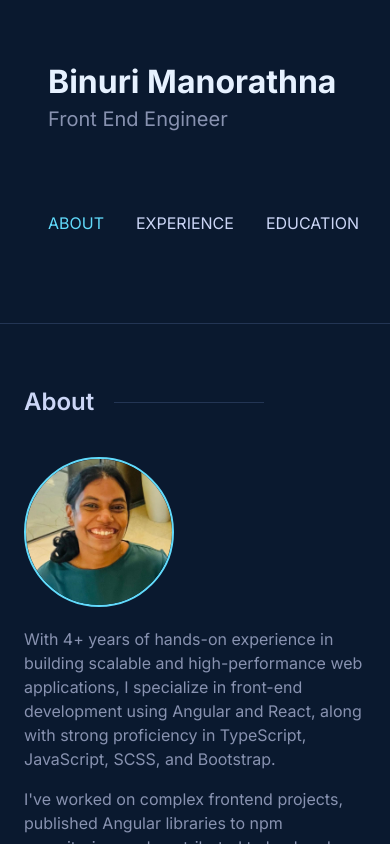
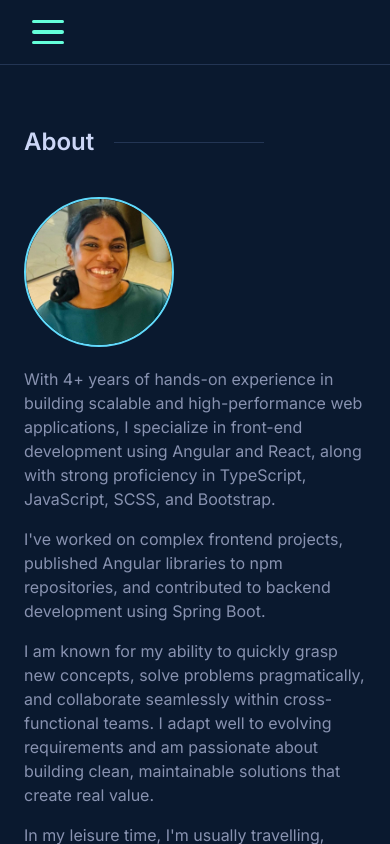
Before and after one commit to Binurim/Portfolio, a React (Create React App) app: page / in a window 390 px wide. Built offline with nearby package versions, Linux system fonts and the light colour scheme.

Commit message:
Update sidebar styles for mobile screen

```diff
--- a/src/App.css
+++ b/src/App.css
@@ -392,17 +392,117 @@ a:hover {
   width: 66.666667%;
 }
 
+.mobile-header {
+  display: none;
+}
+
+.hamburger-button {
+  display: none;
+}
+
+.mobile-overlay {
+  display: none;
+}
+
 @media (max-width: 991px) {
+  .mobile-header {
+    display: block;
+    position: fixed;
+    top: 0;
+    left: 0;
+    right: 0;
+    background-color: var(--navy);
+    border-bottom: 1px solid var(--lightest-navy);
+    z-index: 1001;
+    padding: 1rem 2rem;
+  }
+
+  .mobile-header-content {
+    display: flex;
+    justify-content: space-between;
+    align-items: center;
+  }
+
+  .hamburger-button {
+    display: flex;
+    flex-direction: column;
+    justify-content: space-around;
+    width: 2rem;
+    height: 2rem;
+    background: transparent;
+    border: none;
+    cursor: pointer;
+    padding: 0;
+    z-index: 1002;
+  }
+
+  .hamburger-line {
+    width: 2rem;
+    height: 0.2rem;
+    background-color: var(--green);
+    border-radius: 10px;
+    transition: all 0.3s ease;
+    transform-origin: 1px;
+  }
+
+  .hamburger-line.open:nth-child(1) {
+    transform: rotate(45deg);
+  }
+
+  .hamburger-line.open:nth-child(2) {
+    opacity: 0;
+    transform: translateX(20px);
+  }
+
+  .hamburger-line.open:nth-child(3) {
+    transform: rotate(-45deg);
+  }
+
+  .mobile-overlay {
+    display: block;
+    position: fixed;
+    top: 0;
+    left: 0;
+    right: 0;
+    bottom: 0;
+    opacity: 0;
+    visibility: hidden;
+    transition: all 0.3s ease;
+    z-index: 999;
+  }
+
+  .mobile-overlay.open {
+    opacity: 1;
+    visibility: visible;
+  }
+
+  .sidebar-wrapper {
+    position: fixed;
+    top: 0;
+    left: -100%;
+    width: 80%;
+    max-width: 400px;
+    height: 100vh;
+    background-color: var(--navy);
+    transition: left 0.3s ease;
+    z-index: 1000;
+    overflow-y: auto;
+  }
+
+  .sidebar-wrapper.open {
+    left: 0;
+  }
+
   .header {
-    position: sticky;
-    top: 0;
+    position: relative;
     width: 100%;
-    height: auto;
-    min-height: auto;
-    padding: 2rem 0;
-    background-color: var(--navy);
-    z-index: 1000;
-    border-bottom: 1px solid var(--lightest-navy);
+    height: 100%;
+    padding: 5rem 0 2rem;
+    background-color: var(--light-navy);
+  }
+
+  .main-column {
+    margin-top: 4rem;
   }
 
   .sidebar__nav {
@@ -410,20 +510,15 @@ a:hover {
   }
 
   .sidebar__nav ul {
-    display: flex;
-    gap: 2rem;
+    display: block;
   }
 
   .sidebar__nav ul li {
-    margin-bottom: 0;
+    margin-bottom: 1rem;
   }
 
   .sidebar-button::before {
-    display: none;
-  }
-
-  .footer {
-    display: none;
+    display: block;
   }
 
   .section {
--- a/src/App.js
+++ b/src/App.js
@@ -6,6 +6,15 @@ import { useState, useEffect } from 'react';
 
 function App() {
   const [activeSection, setActiveSection] = useState('about');
+  const [isMobileMenuOpen, setIsMobileMenuOpen] = useState(false);
+
+  const toggleMobileMenu = () => {
+    setIsMobileMenuOpen(!isMobileMenuOpen);
+  };
+
+  const closeMobileMenu = () => {
+    setIsMobileMenuOpen(false);
+  };
 
   useEffect(() => {
     const mainContent = document.querySelector('.main-column');
@@ -53,11 +62,27 @@ function App() {
 
   return (
     <div className="full-screen-section">
+       <div className="mobile-header">
+          <div className="mobile-header-content">
+            <button
+              className="hamburger-button"
+              onClick={toggleMobileMenu}
+              aria-label="Toggle menu"
+            >
+              <span className={`hamburger-line ${isMobileMenuOpen ? 'open' : ''}`}></span>
+              <span className={`hamburger-line ${isMobileMenuOpen ? 'open' : ''}`}></span>
+              <span className={`hamburger-line ${isMobileMenuOpen ? 'open' : ''}`}></span>
+            </button>
+          </div>
+        </div>
+
+        <div className={`mobile-overlay ${isMobileMenuOpen ? 'open' : ''}`} onClick={closeMobileMenu}></div>
+
         <div className="row">
-          <div className="col-lg-4">
+          <div className={`col-lg-4 sidebar-wrapper ${isMobileMenuOpen ? 'open' : ''}`}>
             <header className="header">
               <div className="container">
-                <Sidebar activeSection={activeSection} />
+                <Sidebar activeSection={activeSection} isMobile={true} onLinkClick={closeMobileMenu} />
                 <Footer />
               </div>
             </header>
```
